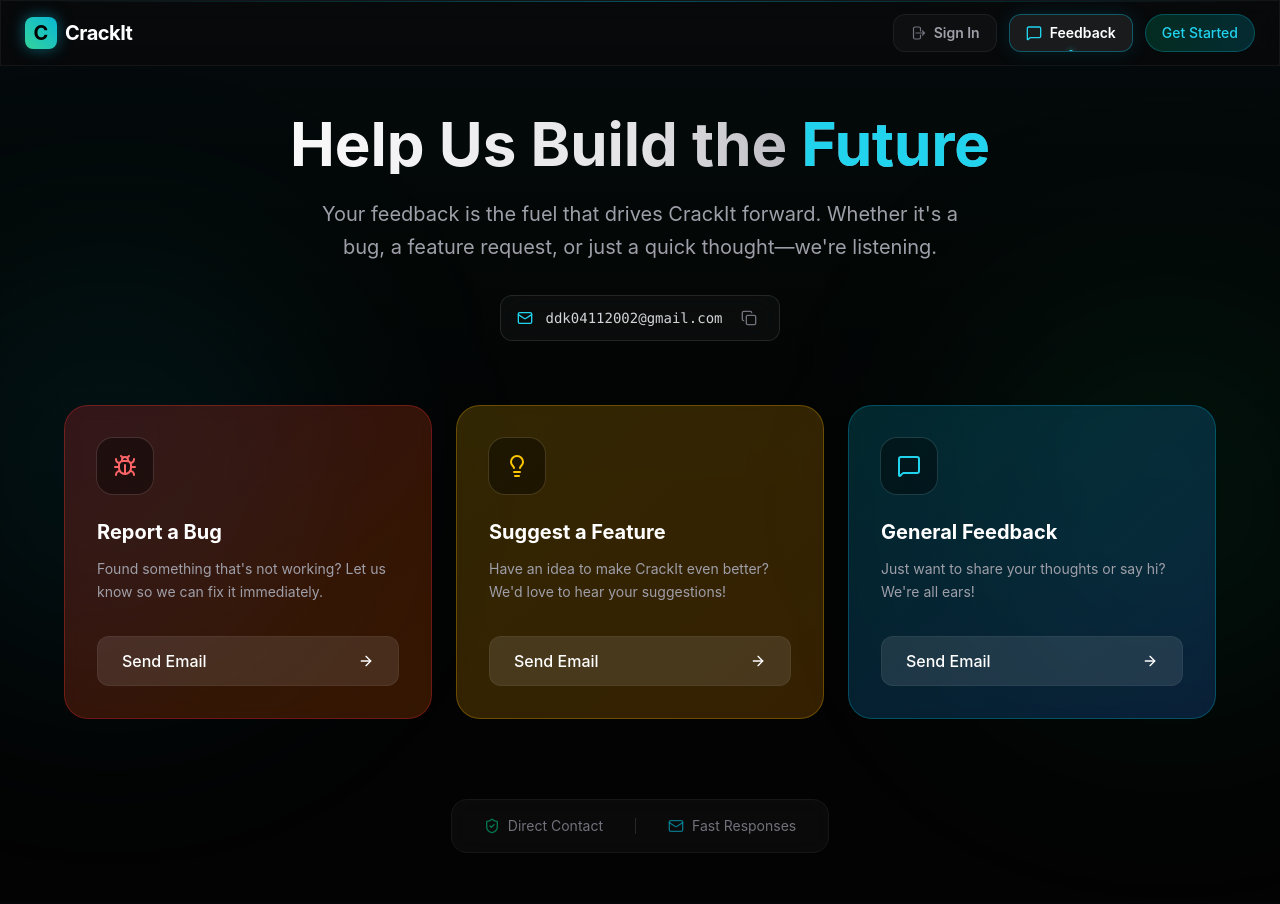
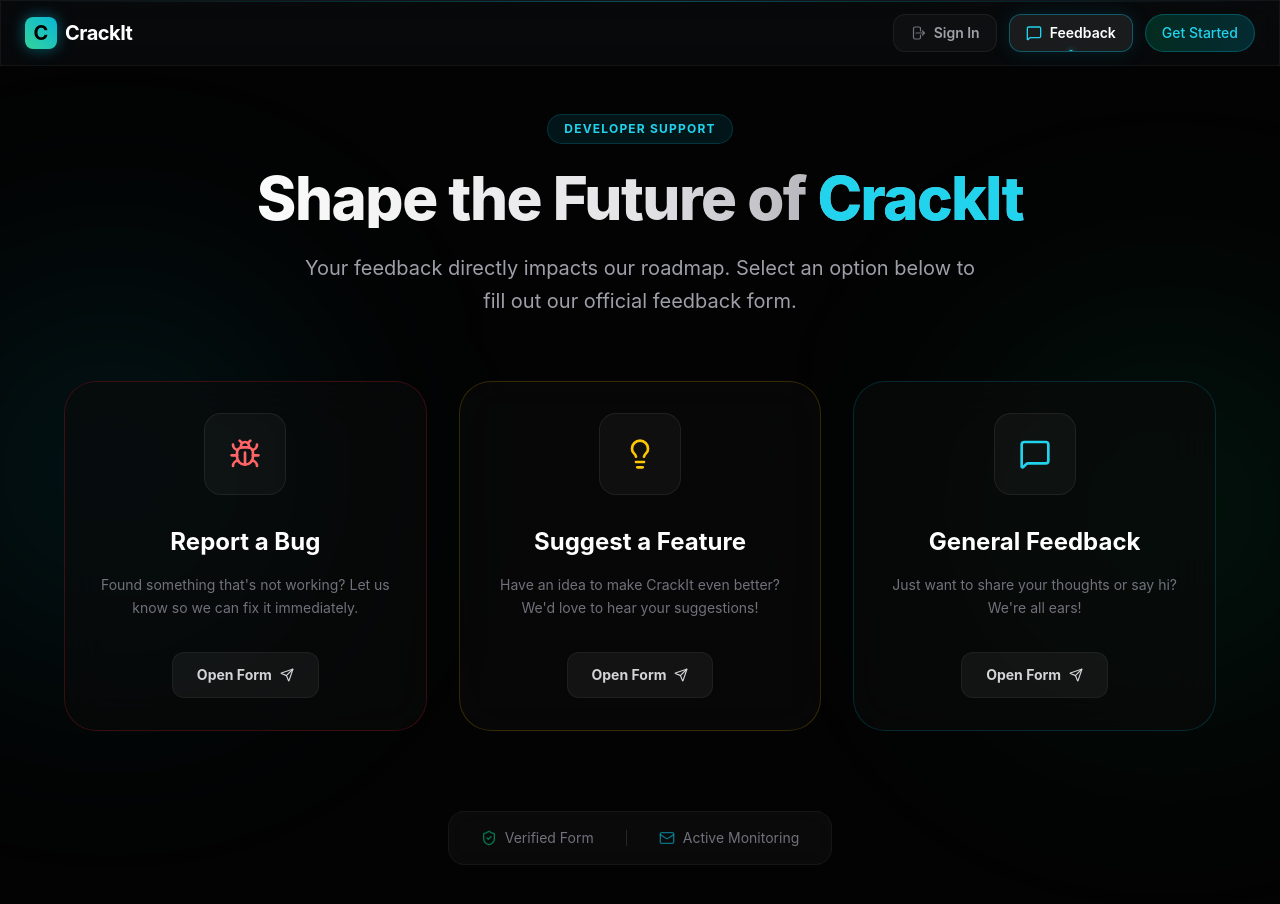
Before and after one commit to miniprojectmnnit/crackit, a React (Vite) app in the folder client/: page /feedback in a window 1280 px wide. Shown: the top 904 px of the page. Built offline with nearby package versions, Linux system fonts and the light colour scheme; no server answers.

Commit message:
Update feedback form

```diff
--- a/client/src/pages/FeedbackPage.jsx
+++ b/client/src/pages/FeedbackPage.jsx
@@ -1,51 +1,43 @@
-import React, { useState } from "react";
+import React from "react";
 import { motion } from "framer-motion";
-import { Mail, Bug, Lightbulb, ArrowRight, MessageSquare, ShieldCheck, Copy, Check } from "lucide-react";
-import { toast } from "react-hot-toast";
+import { Bug, Lightbulb, MessageSquare, Send, ShieldCheck, Mail } from "lucide-react";
 
 const FeedbackPage = () => {
-  const developerEmail = "ddk04112002@gmail.com";
-  const [copied, setCopied] = useState(false);
+  const googleFormUrl = "https://docs.google.com/forms/d/e/1FAIpQLScF0DbYawQGv1v_z08mxA_EkgGNkuhN4BRWQSQhofM-VpdNJw/viewform?usp=sf_link";
 
   const feedbackOptions = [
     {
       title: "Report a Bug",
       description: "Found something that's not working? Let us know so we can fix it immediately.",
-      icon: <Bug className="w-6 h-6 text-red-400" />,
-      subject: "[CrackIt Bug Report]",
-      body: "Please describe the bug:\n\nSteps to reproduce:\n1. \n2. \n\nExpected behavior:\n\nActual behavior:\n\n(Generated from CrackIt Feedback Page)",
-      color: "from-red-500/20 to-orange-500/20",
-      borderColor: "border-red-500/30",
+      icon: <Bug className="w-8 h-8 text-red-400" />,
+      color: "from-red-500/10 to-orange-500/10",
+      borderColor: "border-red-500/20",
+      glowColor: "shadow-red-500/20",
     },
     {
       title: "Suggest a Feature",
       description: "Have an idea to make CrackIt even better? We'd love to hear your suggestions!",
-      icon: <Lightbulb className="w-6 h-6 text-yellow-400" />,
-      subject: "[CrackIt Feature Request]",
-      body: "Describe your feature idea:\n\nHow would this help you?\n\n(Generated from CrackIt Feedback Page)",
-      color: "from-yellow-500/20 to-amber-500/20",
-      borderColor: "border-yellow-500/30",
+      icon: <Lightbulb className="w-8 h-8 text-yellow-400" />,
+      color: "from-yellow-500/10 to-amber-500/10",
+      borderColor: "border-yellow-500/20",
+      glowColor: "shadow-yellow-500/20",
     },
     {
       title: "General Feedback",
       description: "Just want to share your thoughts or say hi? We're all ears!",
-      icon: <MessageSquare className="w-6 h-6 text-cyan-400" />,
-      subject: "[CrackIt General Feedback]",
-      body: "Your feedback:\n\n(Generated from CrackIt Feedback Page)",
-      color: "from-cyan-500/20 to-blue-500/20",
-      borderColor: "border-cyan-500/30",
+      icon: <MessageSquare className="w-8 h-8 text-cyan-400" />,
+      color: "from-cyan-500/10 to-blue-500/10",
+      borderColor: "border-cyan-500/20",
+      glowColor: "shadow-cyan-500/20",
     },
   ];
 
-  const copyEmail = () => {
-    navigator.clipboard.writeText(developerEmail);
-    setCopied(true);
-    toast.success("Email address copied to clipboard!");
-    setTimeout(() => setCopied(false), 2000);
+  const handleRedirect = () => {
+    window.open(googleFormUrl, "_blank", "noopener,noreferrer");
   };
 
   return (
-    <div className="min-h-[calc(100vh-64px)] flex flex-col items-center justify-center px-6 py-12 relative overflow-hidden">
+    <div className="min-h-[calc(100vh-64px)] flex flex-col items-center justify-center px-6 py-12 relative overflow-hidden bg-[#030303]">
       {/* Background Decor */}
       <div className="absolute top-1/4 -left-20 w-96 h-96 bg-cyan-500/10 rounded-full blur-[120px] pointer-events-none" />
       <div className="absolute bottom-1/4 -right-20 w-96 h-96 bg-emerald-500/10 rounded-full blur-[120px] pointer-events-none" />
@@ -55,67 +47,61 @@ const FeedbackPage = () => {
         animate={{ opacity: 1, y: 0 }}
         className="max-w-4xl w-full text-center mb-16 relative z-10"
       >
-        <h1 className="text-4xl md:text-6xl font-bold mb-6 bg-gradient-to-r from-white via-zinc-200 to-zinc-500 bg-clip-text text-transparent">
-          Help Us Build the <span className="text-cyan-400">Future</span>
+         <motion.div
+          initial={{ scale: 0.9, opacity: 0 }}
+          animate={{ scale: 1, opacity: 1 }}
+          transition={{ duration: 0.5 }}
+          className="px-4 py-1.5 rounded-full bg-cyan-500/10 border border-cyan-500/20 text-cyan-400 text-xs font-bold uppercase tracking-widest mb-6 inline-block"
+        >
+          Developer Support
+        </motion.div>
+        <h1 className="text-4xl md:text-6xl font-extrabold mb-6 bg-gradient-to-r from-white via-zinc-200 to-zinc-500 bg-clip-text text-transparent tracking-tight">
+          Shape the Future of <span className="text-cyan-400">CrackIt</span>
         </h1>
         <p className="text-zinc-400 text-lg md:text-xl max-w-2xl mx-auto leading-relaxed">
-          Your feedback is the fuel that drives CrackIt forward. Whether it's a bug, a feature request, or just a quick thought—we're listening.
+          Your feedback directly impacts our roadmap. Select an option below to fill out our official feedback form.
         </p>
-
-        {/* Email Copy Section */}
-        <motion.div
-          initial={{ opacity: 0 }}
-          animate={{ opacity: 1 }}
-          transition={{ delay: 0.3 }}
-          className="mt-8 flex items-center justify-center gap-3"
-        >
-          <div className="px-4 py-2 rounded-xl bg-white/[0.03] border border-white/10 flex items-center gap-3 backdrop-blur-md">
-            <Mail className="w-4 h-4 text-cyan-400" />
-            <span className="text-zinc-300 font-mono text-sm">{developerEmail}</span>
-            <button
-              onClick={copyEmail}
-              className="p-1.5 hover:bg-white/10 rounded-lg transition-colors text-zinc-500 hover:text-cyan-400"
-              title="Copy Email"
-            >
-              {copied ? <Check className="w-4 h-4 text-emerald-400" /> : <Copy className="w-4 h-4" />}
-            </button>
-          </div>
-        </motion.div>
       </motion.div>
 
-      <div className="grid grid-cols-1 md:grid-cols-3 gap-6 max-w-6xl w-full relative z-10">
+      <div className="grid grid-cols-1 md:grid-cols-3 gap-8 max-w-6xl w-full relative z-10">
         {feedbackOptions.map((option, index) => (
           <motion.div
             key={option.title}
             initial={{ opacity: 0, y: 20 }}
             animate={{ opacity: 1, y: 0 }}
             transition={{ delay: index * 0.1 }}
-            whileHover={{ y: -5, scale: 1.02 }}
+            whileHover={{ y: -8, scale: 1.02 }}
+            onClick={handleRedirect}
             className={`
-              relative group p-8 rounded-3xl border ${option.borderColor}
-              bg-gradient-to-br ${option.color} backdrop-blur-sm
-              transition-all duration-300 flex flex-col items-start text-left
+              relative group p-8 rounded-[2rem] border ${option.borderColor}
+              bg-[#0a0a0a]/60 backdrop-blur-xl cursor-pointer
+              transition-all duration-500 flex flex-col items-center text-center
+              hover:shadow-[0_20px_50px_rgba(0,0,0,0.5)] ${option.glowColor}
             `}
           >
-            <div className="mb-6 p-4 rounded-2xl bg-black/40 ring-1 ring-white/10 group-hover:ring-white/20 transition-all">
+            {/* Top glow line */}
+            <div className={`absolute top-0 inset-x-0 h-[1px] bg-gradient-to-r from-transparent via-cyan-500/40 to-transparent opacity-0 group-hover:opacity-100 transition-opacity rounded-full`} />
+
+            <div className={`
+              mb-8 p-6 rounded-2xl bg-white/[0.03] ring-1 ring-white/10
+              group-hover:scale-110 group-hover:bg-white/[0.06] transition-all duration-500
+              flex items-center justify-center
+            `}>
               {option.icon}
             </div>
 
-            <h3 className="text-xl font-bold text-white mb-3 group-hover:text-cyan-300 transition-colors">
+            <h3 className="text-2xl font-bold text-white mb-4 group-hover:text-cyan-400 transition-colors">
               {option.title}
             </h3>
 
-            <p className="text-zinc-400 text-sm leading-relaxed mb-8 flex-grow">
+            <p className="text-zinc-500 text-sm leading-relaxed mb-8 group-hover:text-zinc-400 transition-colors">
               {option.description}
             </p>
 
-            <a
-              href={`mailto:${developerEmail}?subject=${encodeURIComponent(option.subject)}&body=${encodeURIComponent(option.body)}`}
-              className="w-full flex items-center justify-between px-6 py-3 rounded-xl bg-white/10 hover:bg-white/20 text-white font-medium transition-all group-hover:shadow-[0_0_20px_rgba(255,255,255,0.05)] border border-white/5"
-            >
-              <span>Send Email</span>
-              <ArrowRight className="w-4 h-4 group-hover:translate-x-1 transition-transform" />
-            </a>
+            <div className="mt-auto flex items-center gap-2 px-6 py-3 rounded-xl bg-white/[0.05] border border-white/5 group-hover:bg-cyan-500 group-hover:text-black transition-all duration-300 font-bold text-sm text-zinc-300">
+              <span>Open Form</span>
+              <Send className="w-3.5 h-3.5" />
+            </div>
           </motion.div>
         ))}
       </div>
@@ -128,12 +114,12 @@ const FeedbackPage = () => {
       >
         <div className="flex items-center gap-2 text-zinc-500 text-sm">
           <ShieldCheck className="w-4 h-4 text-emerald-500/60" />
-          <span>Direct Contact</span>
+          <span>Verified Form</span>
         </div>
         <div className="w-[1px] h-4 bg-zinc-800" />
         <div className="flex items-center gap-2 text-zinc-500 text-sm">
           <Mail className="w-4 h-4 text-cyan-500/60" />
-          <span>Fast Responses</span>
+          <span>Active Monitoring</span>
         </div>
       </motion.div>
     </div>
```
